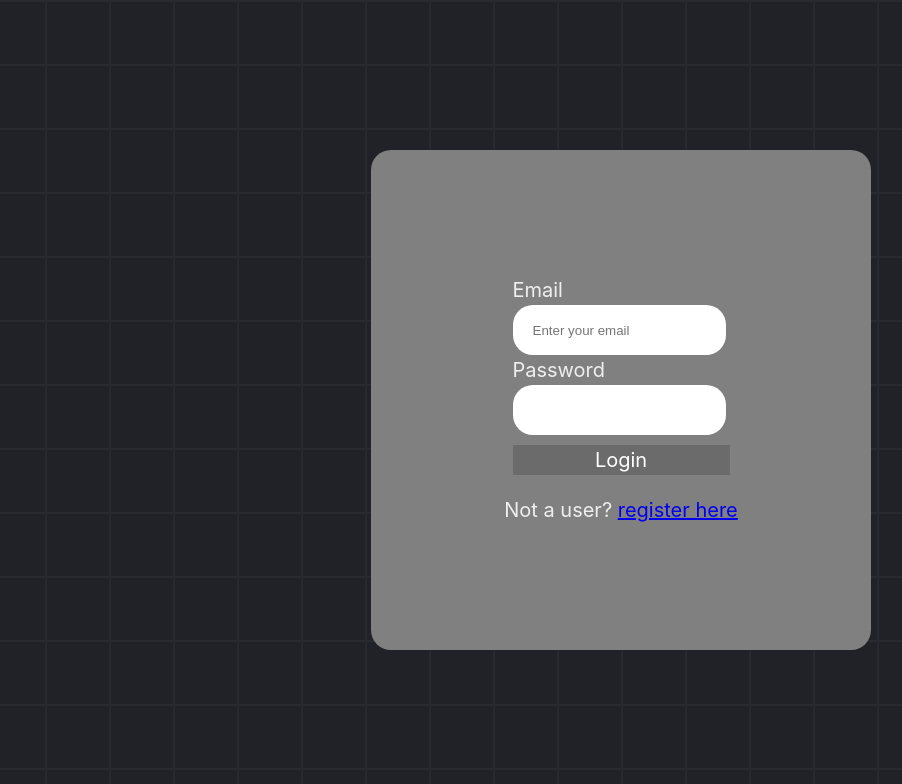
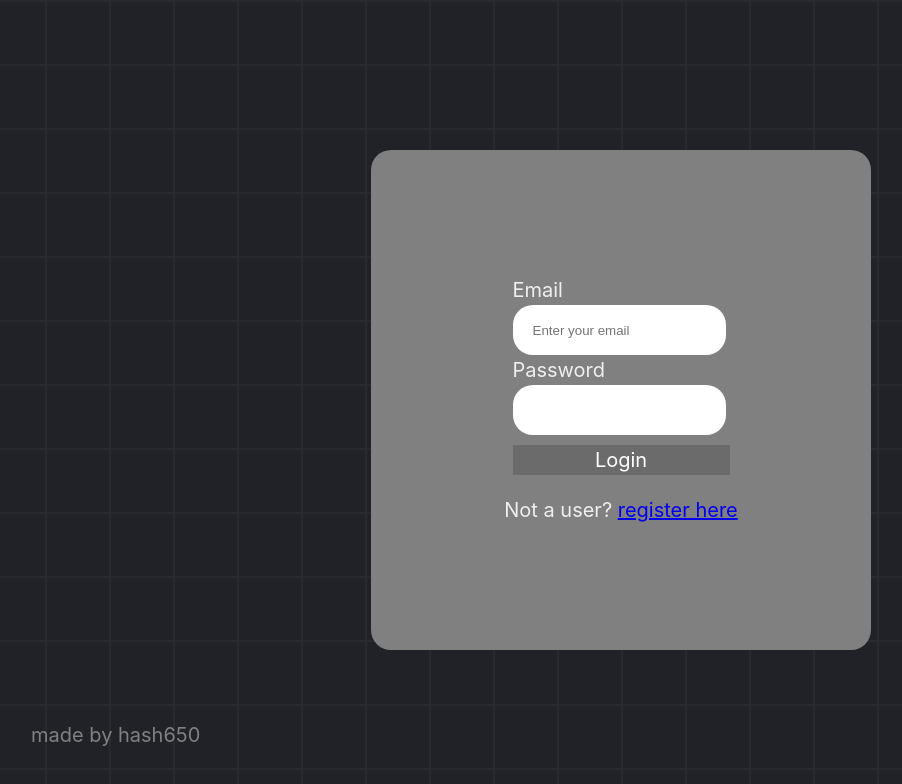
Before and after one commit to Hash650/StickyNotesApp, a React (Vite) app: page /login in a window 1280 px wide. Shown: the top 784 px of the page, without its empty margins (19-921 px from the left). Built offline with nearby package versions, Linux system fonts and the light colour scheme; no server answers.

Commit message:
add footer

```diff
--- a/src/App.jsx
+++ b/src/App.jsx
@@ -5,6 +5,7 @@ import NoteProvider from "./context/NoteContext";
 import { BrowserRouter as Router, Routes, Route } from "react-router-dom";
 import PrivateRoutes from "./utils/PrivateRoutes";
 import { AuthProvider } from "./context/AuthContext";
+import Footer from "./Components/Footer";
 
 function App() {
   return (
@@ -26,14 +27,9 @@ function App() {
             </Route>
           </Routes>
         </AuthProvider>
+      <Footer/>
       </div>
     </Router>
-
-    // <div id="app">
-    //   <NoteProvider>
-    //     <NotesPage />
-    //   </NoteProvider>
-    // </div>
   );
 }
 
--- /dev/null
+++ b/src/Components/Footer.jsx
@@ -0,0 +1,12 @@
+
+
+function Footer()
+{
+    return (
+        <div className="footer-text-box">
+            <p className="footer-text">made by hash650</p>
+        </div>
+    );
+}
+
+export default Footer;
--- a/src/index.css
+++ b/src/index.css
@@ -286,3 +286,23 @@ textarea:focus {
   margin-top: 10px;
   /* display: none; */
 }
+
+
+/* // foooter */
+
+
+.footer-text-box
+{
+  display: flex;
+  width: 100%;
+  position: fixed;
+  bottom: 100px;
+}
+
+.footer-text{
+  position: absolute;
+  left: 50px;
+  margin-right: 300px;
+  font-size: 20px;
+  color: grey;
+}
```
